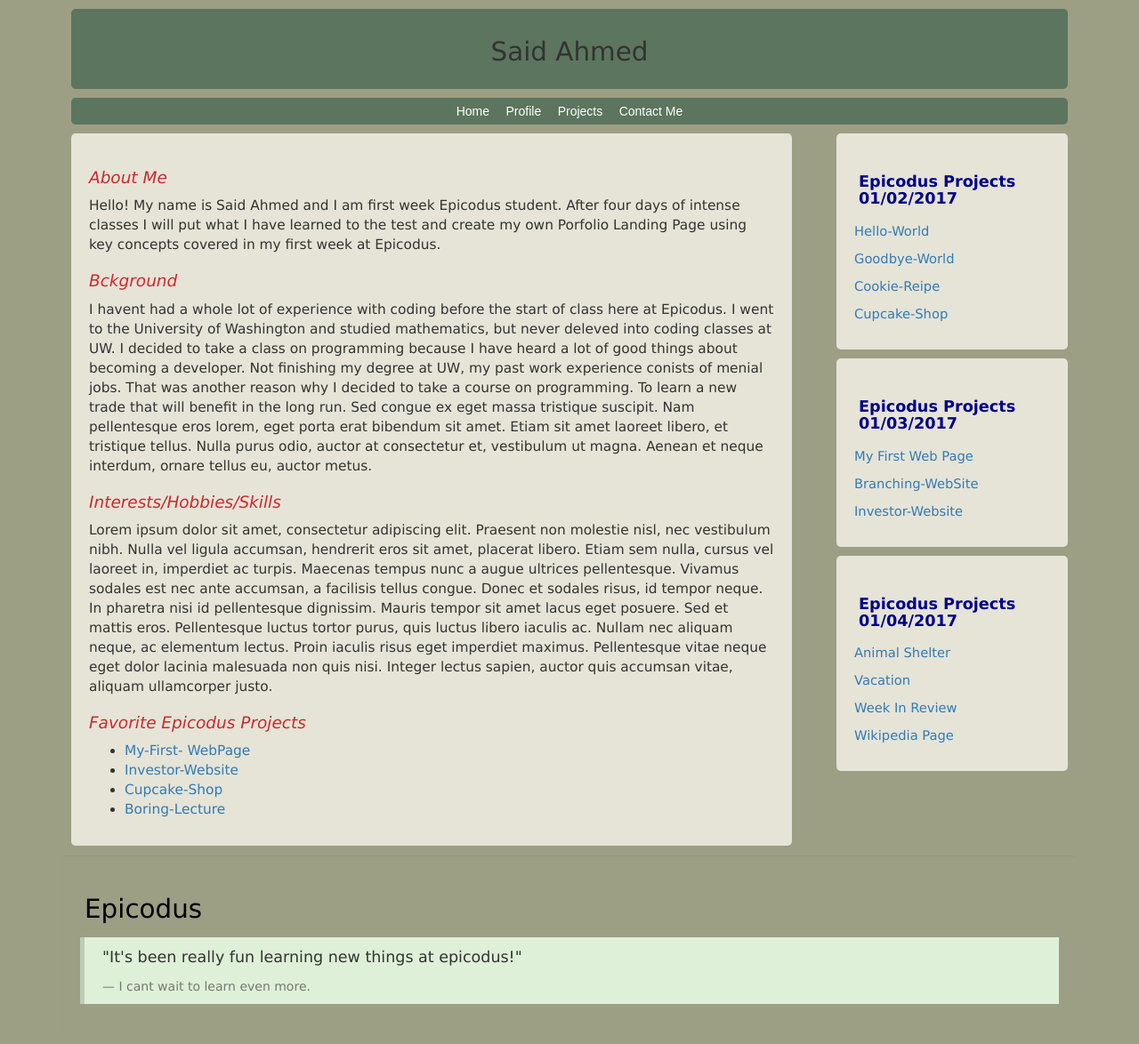
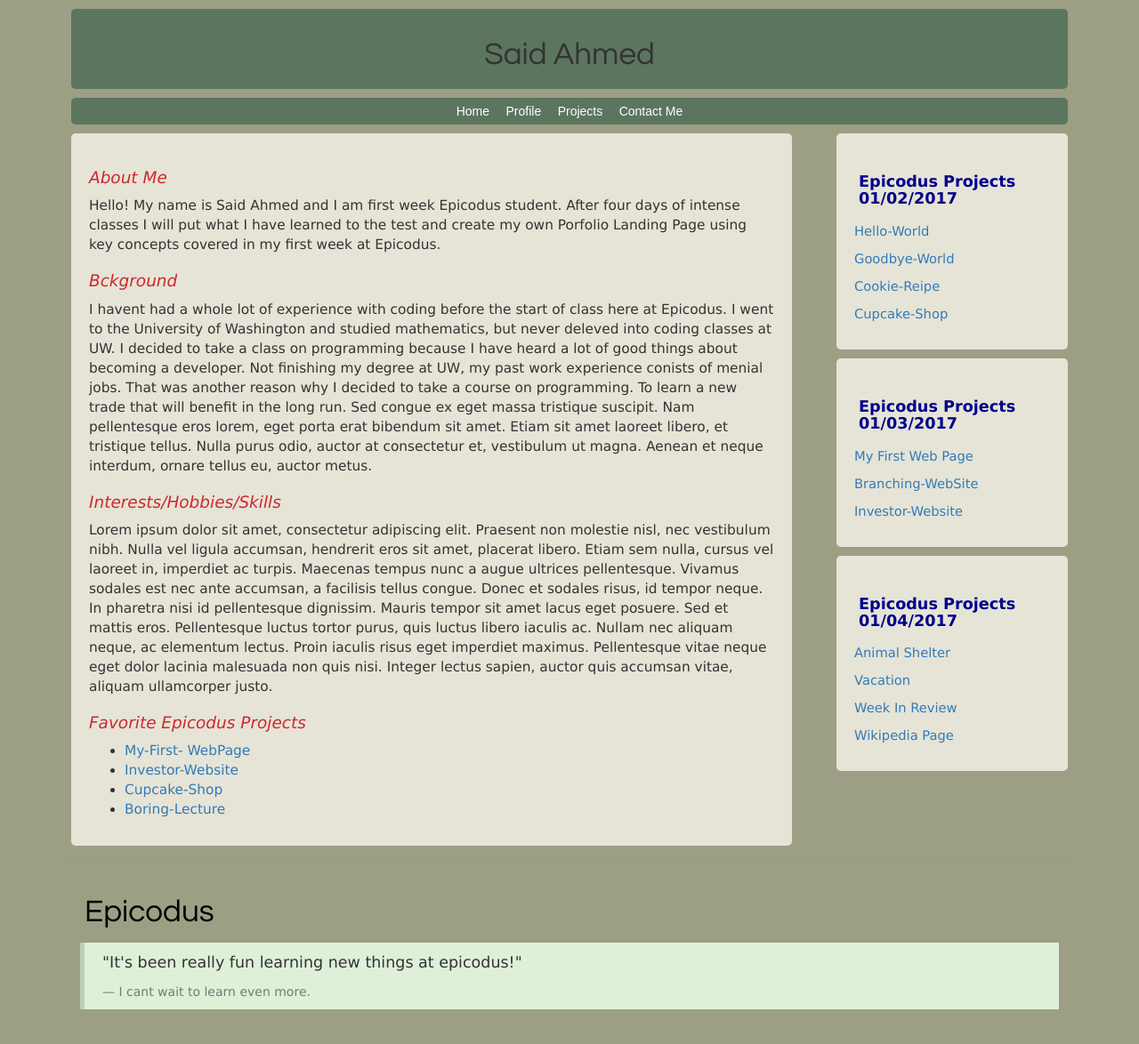
Before and after one commit to ahmeds5/portfolio-webpage, a plain HTML site: page index.html in a window 1280 px wide. Shown: the whole page at 89% size. Drawn offline with Linux system fonts and the light colour scheme.

Commit message:
add some styling changes in the header.

```diff
--- a/css/styles.css
+++ b/css/styles.css
@@ -12,6 +12,7 @@ body {
   height: 90px;
   border-radius: 5px;
   padding: 12px;
+  position: relative;
 
 }
 
@@ -75,7 +76,8 @@ padding: 5px;
 
 h3 {
   text-align: center;
-  font-size: 210%;
+  font-size: 250%;
+  font-family: century gothic;
 
 }
 
@@ -100,7 +102,8 @@ h3 {
 }
 
 .well h2 {
-  font-size: 210%;
+  font-size: 250%;
   color: black;
+  font-family: century gothic;
 
 }
```
